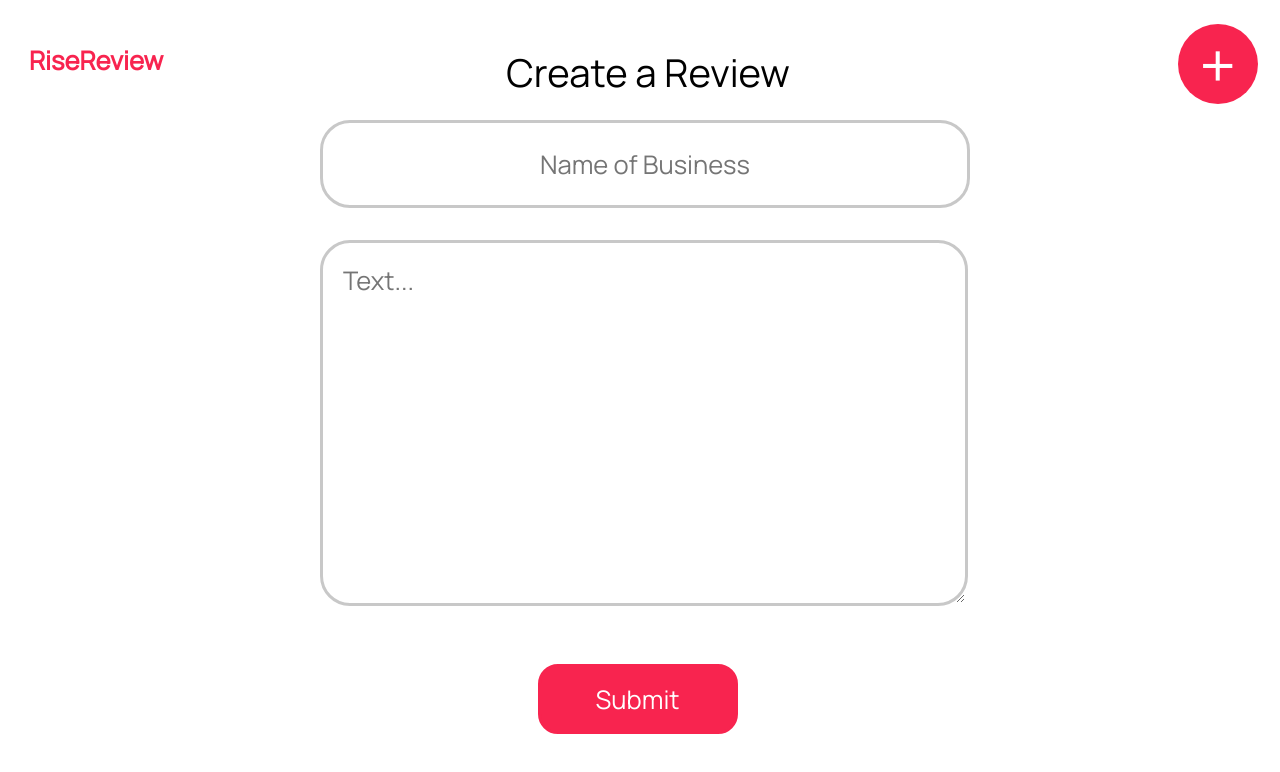
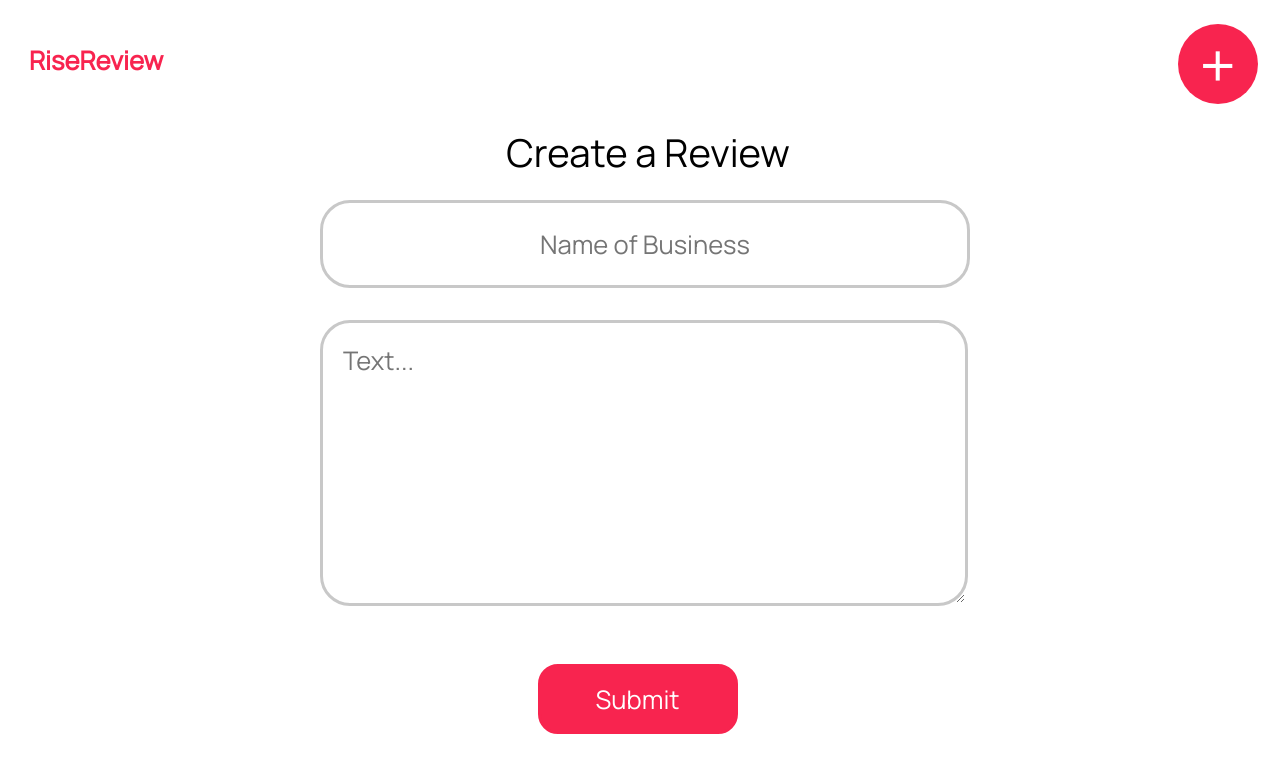
Before and after one commit to bcomey/LocalReview, a plain HTML site: page createReview.html in a window 1280 px wide. Drawn offline with Linux system fonts and the light colour scheme.

Commit message:
Update style.css

```diff
--- a/style.css
+++ b/style.css
@@ -201,7 +201,7 @@ html, body {
     height:10%;
     position:absolute;
     left:25%;
-    top:15%;
+    top:25%;
     font-size:2vw;
     text-align:center;
     outline:none;
@@ -211,10 +211,10 @@ html, body {
 }
 #descInput{
     width:47%;
-    height:40%;
+    height:30%;
     position:absolute;
     left:25%;
-    top:30%;
+    top:40%;
     font-size:2vw;
     text-align:left;
     padding:20px;
@@ -245,7 +245,7 @@ html, body {
     height:10%;
     font-size:3vw;
     position:absolute;
-    top:4%;
+    top:14%;
 }
 .red{
     color:rgb(248, 36, 79);
```
